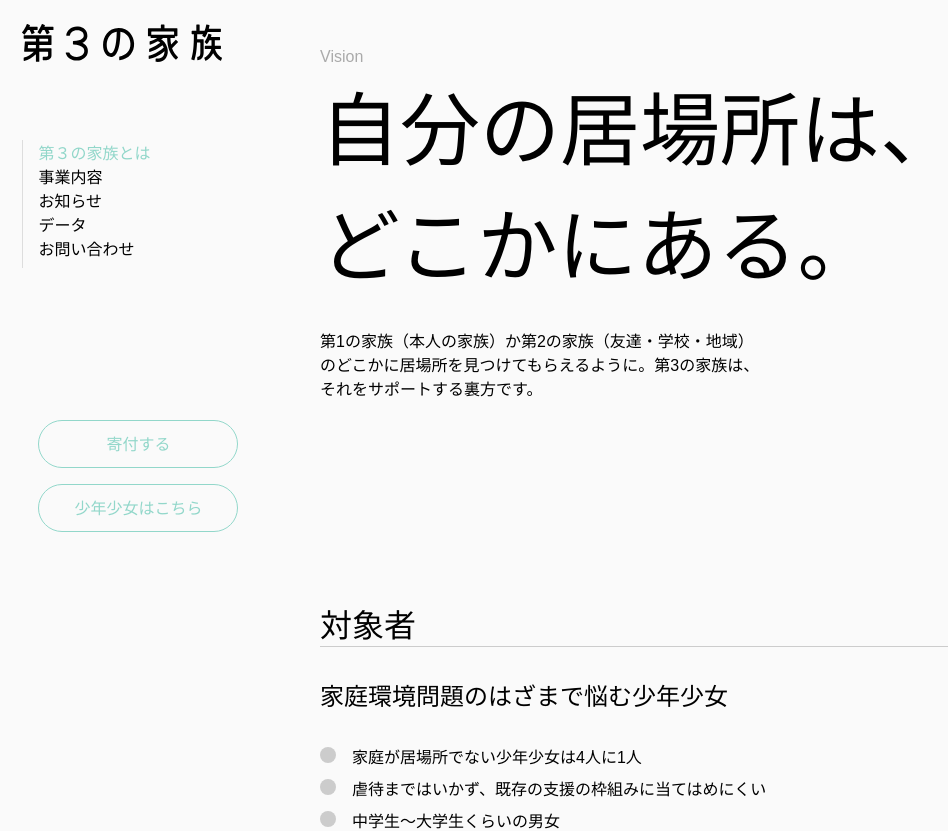
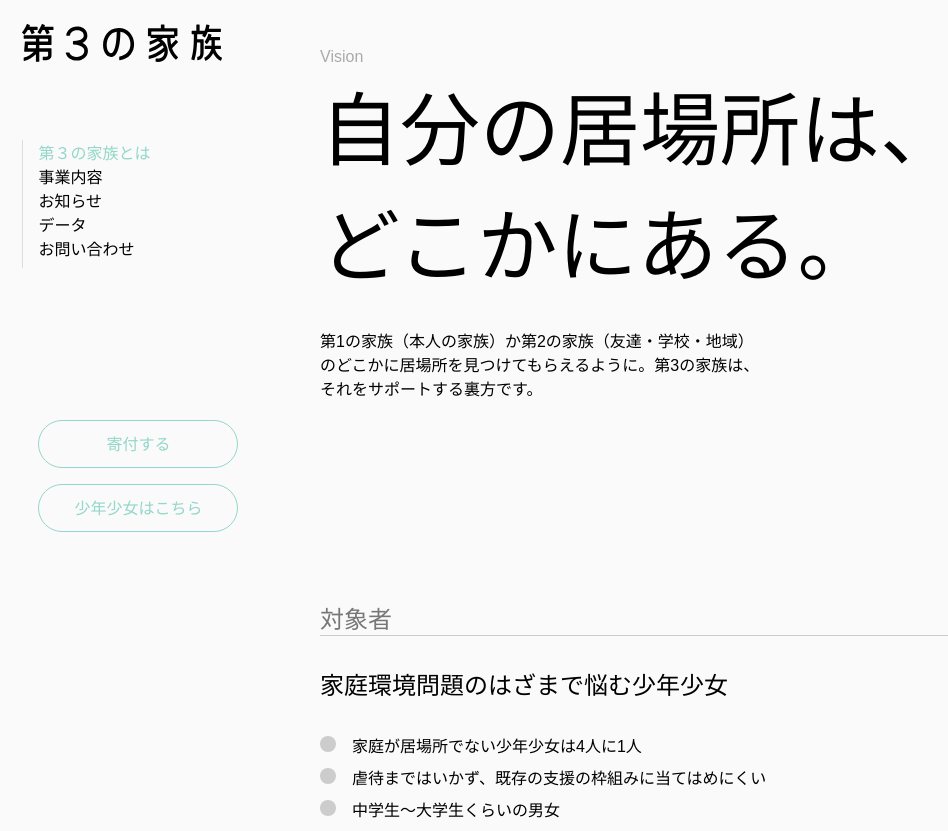
Before and after one commit to k1105/daisan-kazoku, a Next.js app: page /about in a window 1280 px wide. Shown: the top 831 px of the page, without its empty margins (0-948 px from the left). Built offline with nearby package versions, Linux system fonts and the light colour scheme; a web font is replaced by a local one.

Commit message:
見出しのスタイルを変更

```diff
--- a/styles/Article.module.scss
+++ b/styles/Article.module.scss
@@ -21,6 +21,9 @@
 .articleContainer {
   margin-bottom: 100px;
   .headline {
+    font-size: 1.5rem;
+    font-weight: 700;
+    color: #777;
     border-bottom: 1px solid #ccc;
     margin-bottom: 30px;
     font-weight: normal;
```
